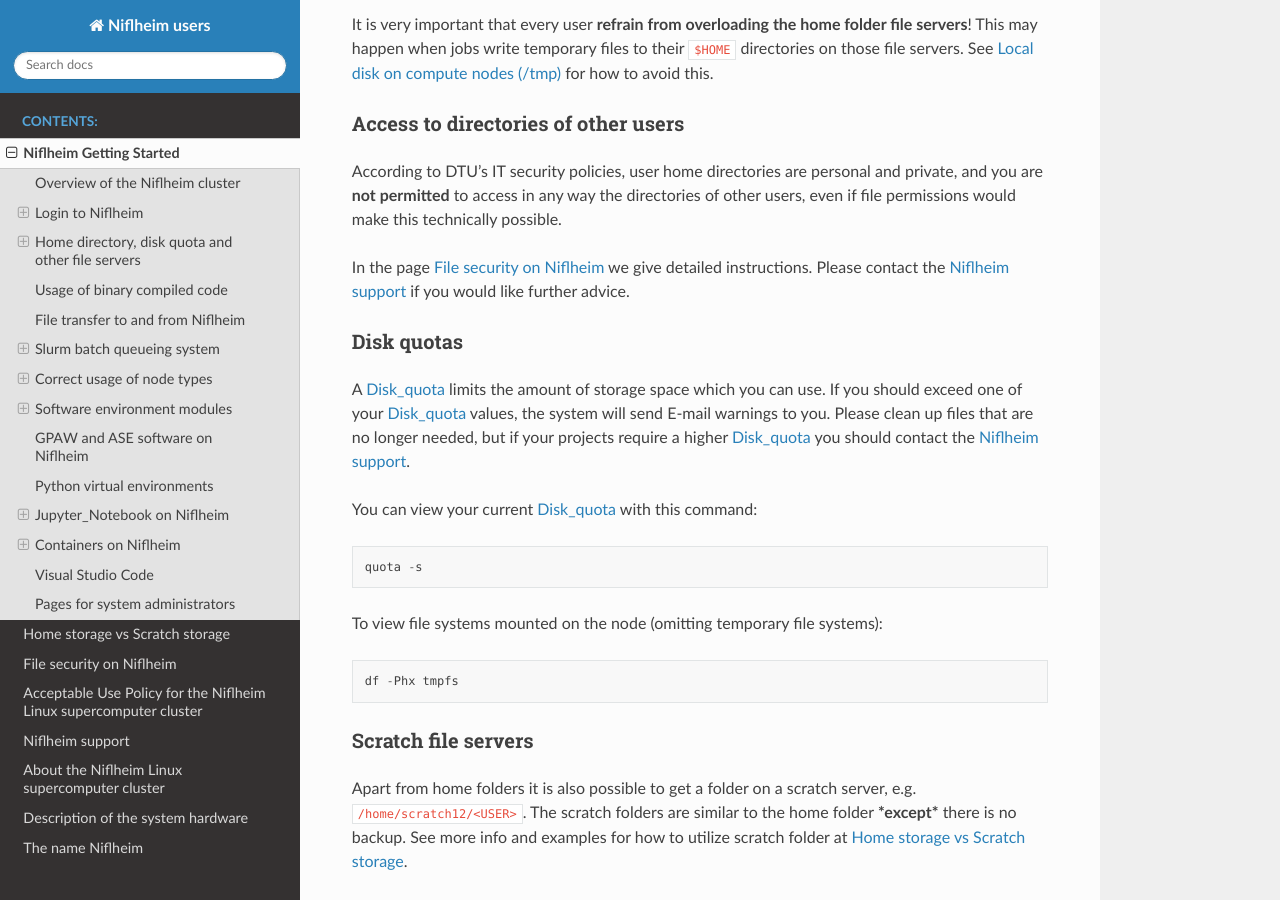
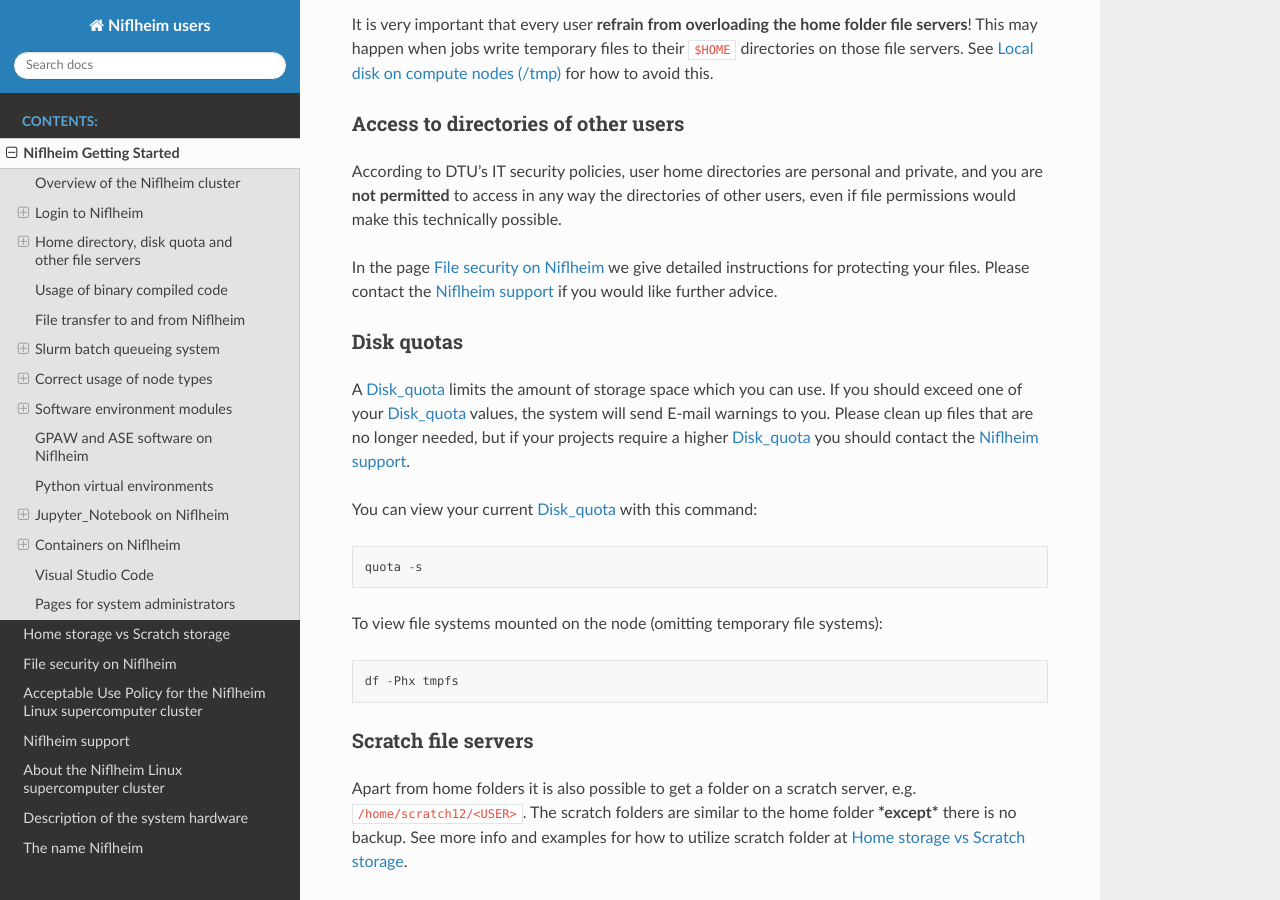
Before and after one commit to OleHolmNielsen/Niflheim_users, a Sphinx documentation site: the page built from docs/Niflheim_Getting_Started.rst, in a window 1280 px wide and 900 px high, scrolled down 3266 px. Built offline with Sphinx 7.4.7 and the Read the Docs theme 3.1.0, drawn with Linux system fonts in a browser that asks for light colours.

Commit message:
Minor edit

```diff
--- a/docs/Niflheim_Getting_Started.rst
+++ b/docs/Niflheim_Getting_Started.rst
@@ -188,7 +188,7 @@
 and you are **not permitted** to access in any way the directories of other users,
 even if file permissions would make this technically possible.
 
-In the page :ref:`File_security` we give detailed instructions.
+In the page :ref:`File_security` we give detailed instructions for protecting your files.
 Please contact the :ref:`Niflheim_support` if you would like further advice.
 
 .. _Home_directory: https://en.wikipedia.org/wiki/Home_directory
```
